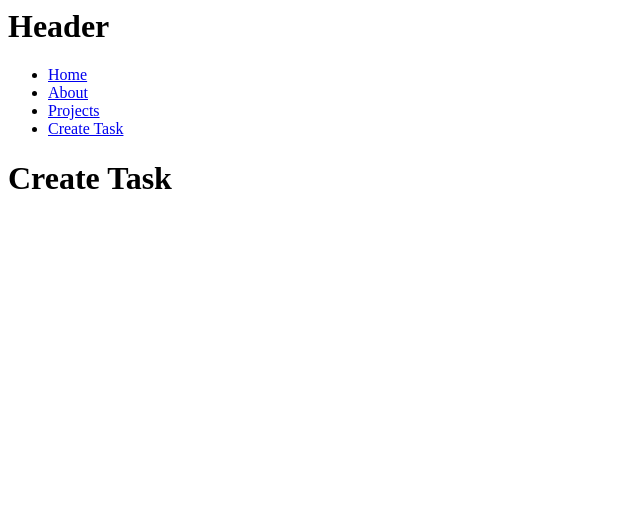
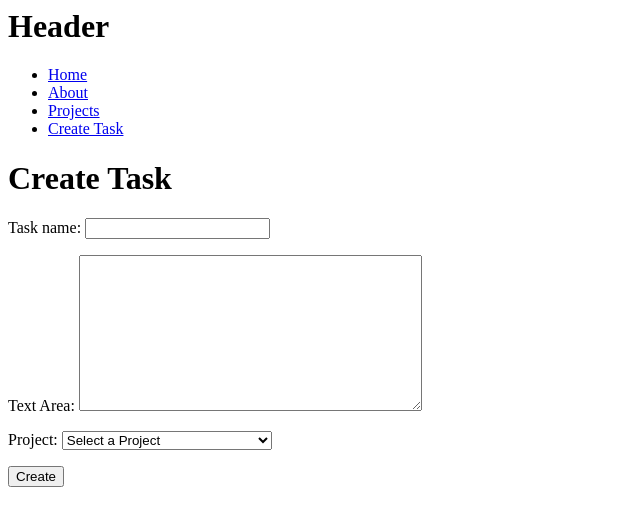
Before and after one commit to MVRTcodes/djangoproject, a Django app: page /create_task in a window 1280 px wide. Shown: the top 526 px of the page, without its empty margins (0-640 px from the left). Run offline with Django 5.2, Linux system fonts and the light colour scheme; data comes from the database, SQL or seed files in the repository; both versions use the stored data as it was after the commit.

Commit message:
create task form post

```diff
--- /dev/null
+++ b/coffeeapp/forms.py
@@ -0,0 +1,12 @@
+from django import forms
+from .models import Project
+
+class CreateTaskForm(forms.Form):
+    title = forms.CharField(label ="Task name", max_length=200)
+    description = forms.CharField(label = "Text Area", widget=forms.Textarea)
+    project = forms.ModelChoiceField(
+        queryset=Project.objects.all(),
+        empty_label="Select a Project",
+        label="Project",
+        widget=forms.Select(attrs={'class': 'form-control'})
+    )
--- a/coffeeapp/templates/create_task.html
+++ b/coffeeapp/templates/create_task.html
@@ -4,4 +4,11 @@
 
 <h1>Create Task</h1>
 
+<form method="POST">
+    {% csrf_token %}
+    {{ form.as_p }}
+    <button>Create</button>
+</form>
+
+
 {% endblock %}
--- a/coffeeapp/views.py
+++ b/coffeeapp/views.py
@@ -1,6 +1,7 @@
 from django.http.response import HttpResponse, JsonResponse
 from .models import Project, Task
-from django.shortcuts import get_object_or_404, render
+from django.shortcuts import get_object_or_404, render, redirect
+from .forms import CreateTaskForm
 # Create your views here.
 
 def index(request):
@@ -31,4 +32,18 @@ def tasks(request, id):
     })
 
 def create_task(request):
-    return render(request, 'create_task.html')
+
+    if request.method == 'POST':
+        form = CreateTaskForm(request.POST)
+        if form.is_valid():
+            Task.objects.create(
+                    title=form.cleaned_data['title'],
+                    description=form.cleaned_data['description'],
+                    project=form.cleaned_data['project']
+                )
+            return redirect('/projects/')
+    else:
+        return render(request, 'create_task.html',{
+            'form': CreateTaskForm
+        })
+        #return redirect('/projects')
```
Also changed, not shown: db.sqlite3.
